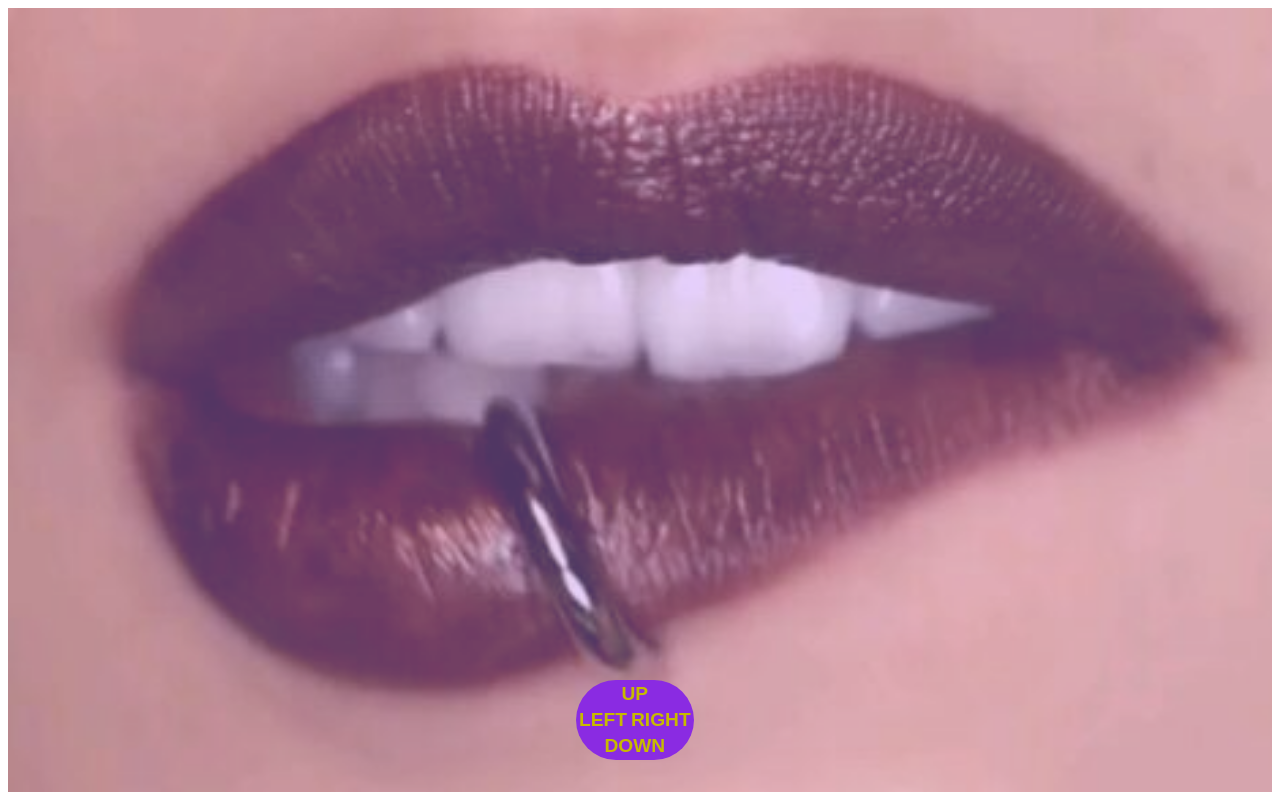
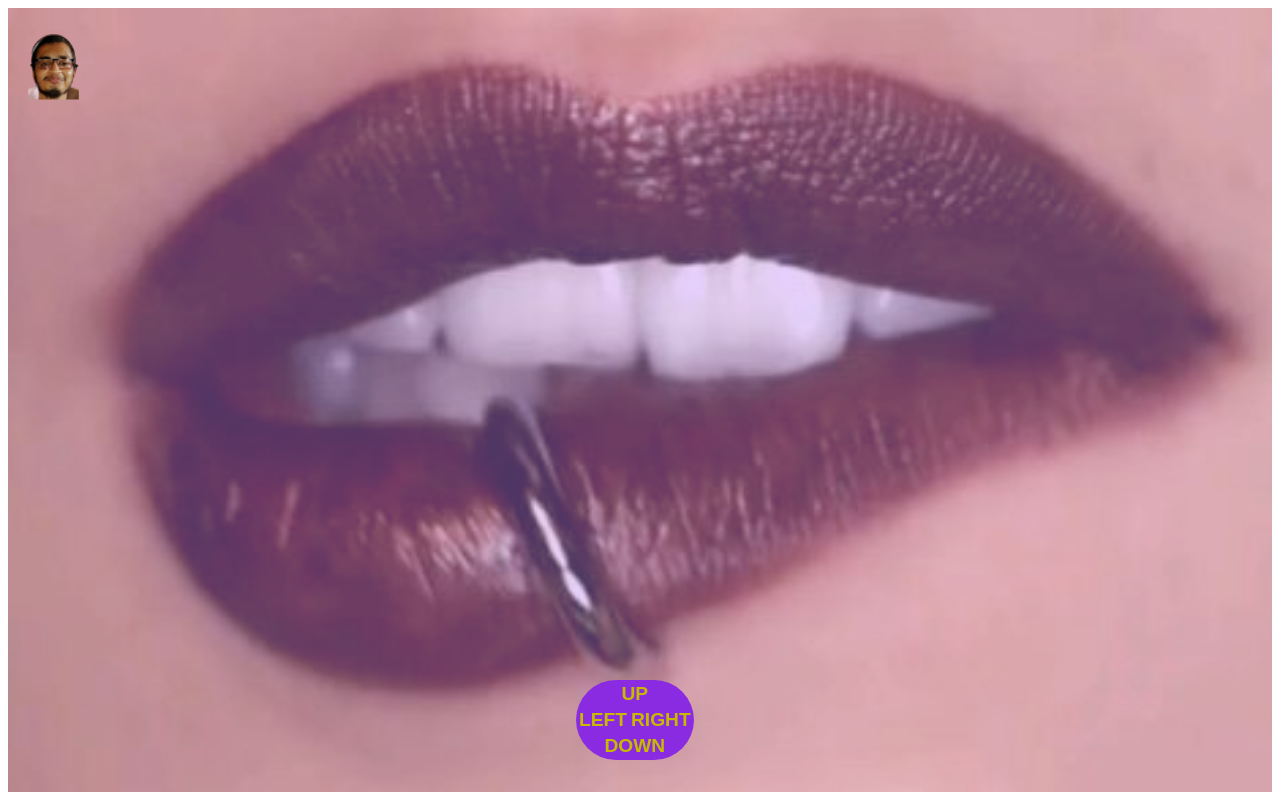
Before and after one commit to takrim1999/takrim1999.github.io, a plain HTML site: page index.html in a window 1280 px wide. Drawn offline with Linux system fonts and the light colour scheme.

Commit message:
Improving

```diff
--- a/index.html
+++ b/index.html
@@ -1,7 +1,7 @@
 <html>
     <head>
         <link rel="stylesheet" href="style.css">
-        <title>Eating Game</title>
+        <title>Fake Saadman</title>
     </head>
     <body>
         <canvas id="canvas" height="600" width="1250"></canvas>
--- a/script.js
+++ b/script.js
@@ -1,15 +1,49 @@
+// Canvas declaration
 canvas = document.getElementById('canvas');
 context = canvas.getContext('2d');
+const canvas_height = 600;
+const canvas_width = 1250;
+
+// Model declarations
+var left = document.getElementById('left');
+var right = document.getElementById('right');
+var up = document.getElementById('up');
+var down = document.getElementById('down');
+
+// Images declarations
 var img_main = new Image();
-img_main.src = './main.png';
+img_main.src = './images/main.png';
 var img_horny = new Image();
-img_horny.src = './horny.png';
+img_horny.src = './images/horny.png';
+
+// Image functions
+var avatar_height = 50;
+var avatar_width = 50;
+
 function load_avatar(){
-img_main.onload = function(){context.drawImage(img_main, 20, 20, 50, 50);};
-};
-function make_horny(){
-    img_horny.onload = function(){context.drawImage(img_horny, 20, 20, 50, 50);};
+img_main.onload = function(){
+    context.beginPath();
+    context.drawImage(img_main, 20, 20, avatar_width, avatar_height);};
 };
 
-// load_avatar();
-// make_horny();
+var horny_height = 50;
+var horny_width = 50;
+
+function make_horny(){
+    img_horny.onload = function(){
+        context.beginPath();
+        context.drawImage(img_horny, 20, 20, horny_width, horny_height);};
+};
+
+// Control functions
+function clear_canvas(){
+    context.clearRect(0,0,canvas_width,canvas_height);
+}
+// function left(){
+
+// }
+
+load_avatar();
+// clear_canvas();
+make_horny();
+// clear_canvas();
--- a/style.css
+++ b/style.css
@@ -1,6 +1,6 @@
 #canvas{
     position: relative;
-    background-image: url('america.png');
+    background-image: url('images/america.png');
     background-repeat: no-repeat;
     background-position: center;
     background-size: cover;
```
Also changed, not shown: images/america.jpeg (renamed from america.jpeg), images/america.png (renamed from america.png), images/america2.png (renamed from america2.png), images/horny.png (renamed from horny.png), images/main.png (renamed from main.png).
